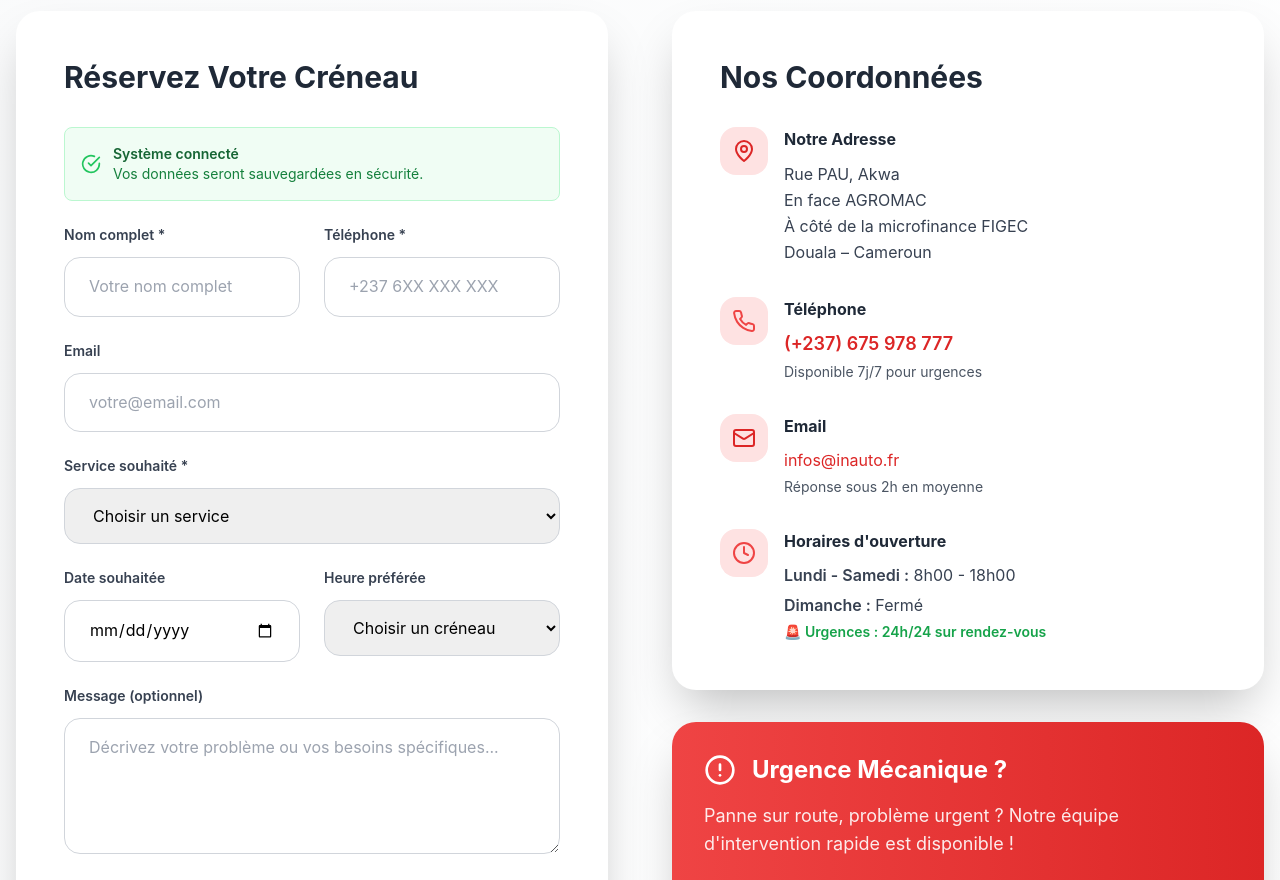
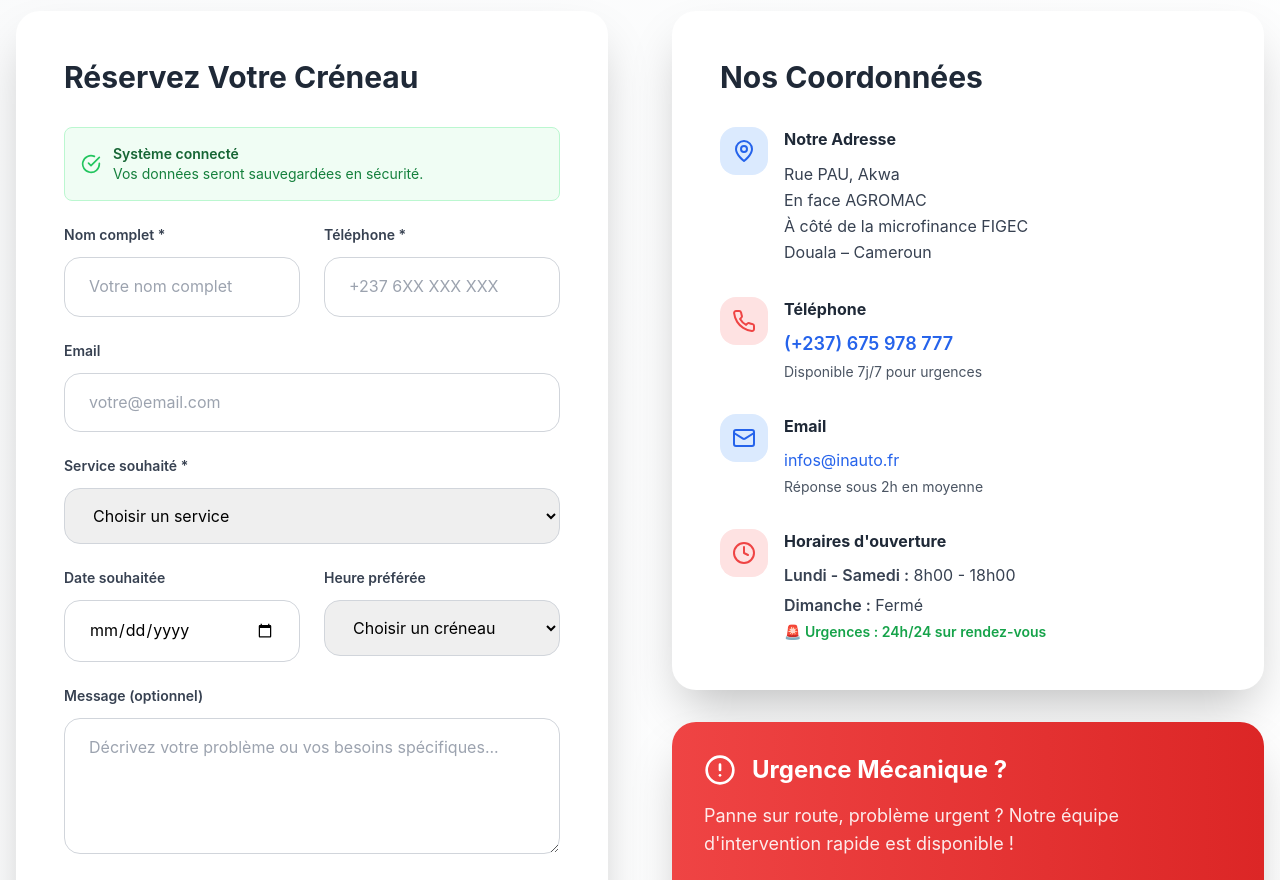
Before and after one commit to owen-collab/sb1-3a5mqpjk, a React (Vite) app: page / in a window 1280 px wide. Shown: the part 8580-9460 px from the top of the page. Built offline with nearby package versions, Linux system fonts and the light colour scheme; no server answers; the database is empty.

Commit message:
Updated Contact.tsx

```diff
--- a/src/components/Contact.tsx
+++ b/src/components/Contact.tsx
@@ -358,7 +358,7 @@ const Contact: React.FC = () => {
                   value={formData.service}
                   onChange={handleInputChange}
                   required
-                  className={`w-full px-6 py-4 border rounded-2xl focus:ring-2 focus:ring-blue-500 focus:border-transparent transition-all duration-300 ${
+                  className={`w-full px-6 py-4 border rounded-2xl focus:ring-2 focus:ring-red-500 focus:border-transparent transition-all duration-300 ${
                     errors.service ? 'border-red-500 bg-red-50' : 'border-gray-300'
                   }`}
                 >
@@ -379,10 +379,10 @@ const Contact: React.FC = () => {
 
                 {/* Affichage du prix du service */}
                 {formData.service && getServicePrice(formData.service) && (
-                  <div className="mt-3 p-4 bg-red-50 border border-red-200 rounded-lg">
+                  <div className="mt-3 p-4 bg-blue-50 border border-blue-200 rounded-lg">
                     <div className="flex justify-between items-center">
-                      <span className="text-sm text-red-700">Prix du service :</span>
-                      <span className="font-bold text-red-800">
+                      <span className="text-sm text-blue-700">Prix du service :</span>
+                      <span className="font-bold text-blue-800">
                         {getServicePrice(formData.service)?.price === 0
                           ? 'Sur devis'
                           : `${getServicePrice(formData.service)?.price.toLocaleString()} FCFA`
@@ -391,7 +391,7 @@ const Contact: React.FC = () => {
                     </div>
                     {getServicePrice(formData.service)?.price > 0 && (
                       <div className="mt-3 space-y-2">
-                        <p className="text-xs text-red-600">Options de paiement :</p>
+                        <p className="text-xs text-blue-600">Options de paiement :</p>
                         <div className="flex space-x-4">
                           <label className="flex items-center">
                             <input
@@ -402,7 +402,7 @@ const Contact: React.FC = () => {
                               onChange={(e) => setPaymentOption(e.target.value as 'later' | 'now')}
                               className="mr-2"
                             />
-                            <span className="text-sm text-red-700">Payer sur place</span>
+                            <span className="text-sm text-blue-700">Payer sur place</span>
                           </label>
                           <label className="flex items-center">
                             <input
@@ -413,7 +413,7 @@ const Contact: React.FC = () => {
                               onChange={(e) => setPaymentOption(e.target.value as 'later' | 'now')}
                               className="mr-2"
                             />
-                            <span className="text-sm text-red-700">Payer maintenant (-5%)</span>
+                            <span className="text-sm text-blue-700">Payer maintenant (-5%)</span>
                           </label>
                         </div>
                       </div>
@@ -434,7 +434,7 @@ const Contact: React.FC = () => {
                     value={formData.date}
                     onChange={handleInputChange}
                     min={new Date().toISOString().split('T')[0]}
-                    className="w-full px-6 py-4 border border-gray-300 rounded-2xl focus:ring-2 focus:ring-red-500 focus:border-transparent transition-all duration-300"
+                    className="w-full px-6 py-4 border border-gray-300 rounded-2xl focus:ring-2 focus:ring-blue-500 focus:border-transparent transition-all duration-300"
                   />
                 </div>
                 <div className="form-group">
@@ -446,7 +446,7 @@ const Contact: React.FC = () => {
                     name="heure"
                     value={formData.heure}
                     onChange={handleInputChange}
-                    className="w-full px-6 py-4 border border-gray-300 rounded-2xl focus:ring-2 focus:ring-red-500 focus:border-transparent transition-all duration-300"
+                    className="w-full px-6 py-4 border border-gray-300 rounded-2xl focus:ring-2 focus:ring-blue-500 focus:border-transparent transition-all duration-300"
                   >
                     <option value="">Choisir un créneau</option>
                     <option value="08h00">08h00 - 10h00</option>
@@ -467,7 +467,7 @@ const Contact: React.FC = () => {
                   value={formData.message}
                   onChange={handleInputChange}
                   rows={4}
-                  className="w-full px-6 py-4 border border-gray-300 rounded-2xl focus:ring-2 focus:ring-red-500 focus:border-transparent transition-all duration-300"
+                  className="w-full px-6 py-4 border border-gray-300 rounded-2xl focus:ring-2 focus:ring-blue-500 focus:border-transparent transition-all duration-300"
                   placeholder="Décrivez votre problème ou vos besoins spécifiques..."
                 ></textarea>
               </div>
@@ -523,8 +523,8 @@ const Contact: React.FC = () => {
 
               <div className="space-y-8">
                 <div className="flex items-start space-x-4">
-                  <div className="p-3 bg-red-100 rounded-2xl">
-                    <MapPin className="h-6 w-6 text-red-600" />
+                  <div className="p-3 bg-blue-100 rounded-2xl">
+                    <MapPin className="h-6 w-6 text-blue-600" />
                   </div>
                   <div>
                     <h4 className="font-bold text-gray-800 mb-2">Notre Adresse</h4>
@@ -544,7 +544,7 @@ const Contact: React.FC = () => {
                   <div>
                     <h4 className="font-bold text-gray-800 mb-2">Téléphone</h4>
                     <p className="text-gray-700">
-                      <a href="tel:+237675978777" className="text-red-600 hover:underline font-semibold text-lg">
+                      <a href="tel:+237675978777" className="text-blue-600 hover:underline font-semibold text-lg">
                         (+237) 675 978 777
                       </a>
                     </p>
@@ -553,13 +553,13 @@ const Contact: React.FC = () => {
                 </div>
 
                 <div className="flex items-start space-x-4">
-                  <div className="p-3 bg-red-100 rounded-2xl">
-                    <Mail className="h-6 w-6 text-red-600" />
+                  <div className="p-3 bg-blue-100 rounded-2xl">
+                    <Mail className="h-6 w-6 text-blue-600" />
                   </div>
                   <div>
                     <h4 className="font-bold text-gray-800 mb-2">Email</h4>
                     <p className="text-gray-700">
-                      <a href="mailto:infos@inauto.fr" className="text-red-600 hover:underline">
+                      <a href="mailto:infos@inauto.fr" className="text-blue-600 hover:underline">
                         infos@inauto.fr
                       </a>
                     </p>
```
